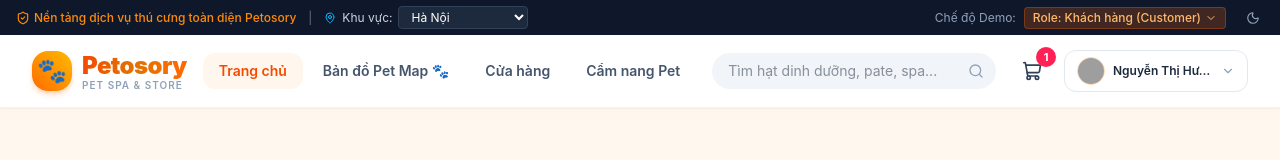
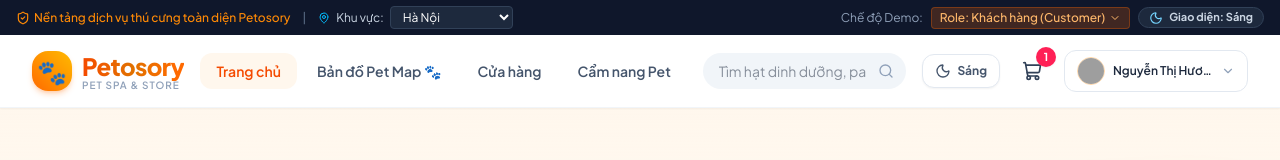
Before and after one commit to ngocquang339/Petosory, a React (Vite) app: page / in a window 1280 px wide. Shown: the top 160 px of the page. Built offline with nearby package versions, Linux system fonts and the light colour scheme; grey boxes are pictures that could not be loaded.

Commit message:
fix: enable class-based dark mode variant and add prominent theme toggle buttons

```diff
--- a/src/components/layout/Header.jsx
+++ b/src/components/layout/Header.jsx
@@ -126,10 +126,20 @@ export const Header = () => {
 
           <button
             onClick={toggleTheme}
-            className="p-1 rounded text-slate-400 hover:text-white cursor-pointer ml-2"
-            title="Đổi giao diện Sáng/Tối"
+            className="flex items-center gap-1.5 px-2.5 py-0.5 rounded-full bg-slate-800 hover:bg-slate-700 text-slate-200 border border-slate-700 text-xs font-semibold cursor-pointer transition-colors"
+            title={theme === 'dark' ? 'Chuyển sang chế độ Sáng' : 'Chuyển sang chế độ Tối'}
           >
-            {theme === 'dark' ? <Sun className="w-3.5 h-3.5 text-amber-400" /> : <Moon className="w-3.5 h-3.5" />}
+            {theme === 'dark' ? (
+              <>
+                <Sun className="w-3.5 h-3.5 text-amber-400" />
+                <span className="text-[11px] text-amber-300 font-bold">Giao diện: Tối</span>
+              </>
+            ) : (
+              <>
+                <Moon className="w-3.5 h-3.5 text-sky-300" />
+                <span className="text-[11px] text-slate-300 font-bold">Giao diện: Sáng</span>
+              </>
+            )}
           </button>
         </div>
       </div>
@@ -200,8 +210,28 @@ export const Header = () => {
             </button>
           </form>
 
-          {/* Actions: Cart, User profile */}
+          {/* Actions: Cart, Theme Toggle, User profile */}
           <div className="flex items-center gap-2 sm:gap-3">
+            {/* Theme Toggle Button */}
+            <button
+              type="button"
+              onClick={toggleTheme}
+              className="p-2 sm:px-3 sm:py-2 rounded-xl border border-slate-200 dark:border-slate-700 bg-white dark:bg-slate-800 text-slate-700 dark:text-amber-400 hover:bg-orange-50 dark:hover:bg-slate-700 cursor-pointer transition-all flex items-center gap-1.5 shadow-xs"
+              title={theme === 'dark' ? 'Đang là chế độ Tối (Bấm để chuyển Sáng)' : 'Đang là chế độ Sáng (Bấm để chuyển Tối)'}
+            >
+              {theme === 'dark' ? (
+                <>
+                  <Sun className="w-4 h-4 text-amber-400 fill-amber-400" />
+                  <span className="hidden sm:inline text-xs font-bold text-amber-400">Tối</span>
+                </>
+              ) : (
+                <>
+                  <Moon className="w-4 h-4 text-slate-600" />
+                  <span className="hidden sm:inline text-xs font-bold text-slate-600">Sáng</span>
+                </>
+              )}
+            </button>
+
             {/* Cart Icon */}
             <Link
               to="/cart"
--- a/src/context/ThemeContext.jsx
+++ b/src/context/ThemeContext.jsx
@@ -4,14 +4,29 @@ import { storage } from '../utils/storage';
 const ThemeContext = createContext(null);
 
 export const ThemeProvider = ({ children }) => {
-  const [theme, setTheme] = useState(() => storage.get('theme', 'light'));
+  const [theme, setTheme] = useState(() => {
+    const saved = storage.get('theme');
+    if (saved) return saved;
+    // Check system preference if no saved preference
+    if (typeof window !== 'undefined' && window.matchMedia && window.matchMedia('(prefers-color-scheme: dark)').matches) {
+      return 'dark';
+    }
+    return 'light';
+  });
 
   useEffect(() => {
     storage.set('theme', theme);
+    const root = document.documentElement;
+    const body = document.body;
+
     if (theme === 'dark') {
-      document.documentElement.classList.add('dark');
+      root.classList.add('dark');
+      body.classList.add('dark');
+      root.setAttribute('data-theme', 'dark');
     } else {
-      document.documentElement.classList.remove('dark');
+      root.classList.remove('dark');
+      body.classList.remove('dark');
+      root.setAttribute('data-theme', 'light');
     }
   }, [theme]);
 
--- a/src/index.css
+++ b/src/index.css
@@ -1,5 +1,8 @@
 @import "tailwindcss";
 @import "leaflet/dist/leaflet.css";
+
+/* Enable class-based dark mode in Tailwind CSS v4 */
+@custom-variant dark (&:where(.dark, .dark *));
 
 :root {
   --primary: #f97316;
@@ -9,12 +12,26 @@
   --accent: #10b981;
 }
 
+html {
+  transition: background-color 0.3s ease, color 0.3s ease;
+}
+
+html.dark {
+  color-scheme: dark;
+}
+
 body {
-  font-family: -apple-system, BlinkMacSystemFont, "Segoe UI", Roboto, Helvetica, Arial, sans-serif;
+  font-family: 'Plus Jakarta Sans', -apple-system, BlinkMacSystemFont, "Segoe UI", Roboto, Helvetica, Arial, sans-serif;
   background-color: #f8fafc;
   color: #1e293b;
   margin: 0;
   padding: 0;
+  transition: background-color 0.3s ease, color 0.3s ease;
+}
+
+html.dark body {
+  background-color: #0b0f19;
+  color: #f1f5f9;
 }
 
 /* Custom scrollbars */
@@ -25,9 +42,15 @@ body {
 ::-webkit-scrollbar-track {
   background: #f1f5f9;
 }
+html.dark ::-webkit-scrollbar-track {
+  background: #1e293b;
+}
 ::-webkit-scrollbar-thumb {
   background: #cbd5e1;
   border-radius: 4px;
+}
+html.dark ::-webkit-scrollbar-thumb {
+  background: #475569;
 }
 ::-webkit-scrollbar-thumb:hover {
   background: #94a3b8;
@@ -40,3 +63,8 @@ body {
   border-radius: 0.75rem;
   z-index: 1;
 }
+
+/* Dark mode leaflet tiles adjustment */
+html.dark .leaflet-tile {
+  filter: brightness(0.85) invert(1) contrast(3) hue-rotate(200deg) saturate(0.35);
+}
```
